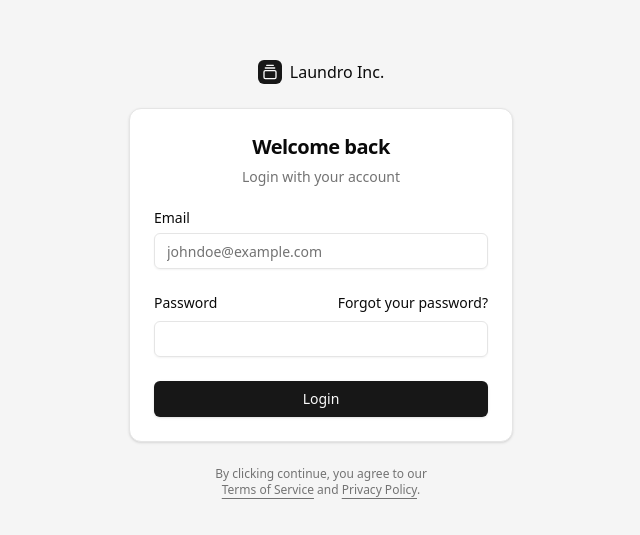
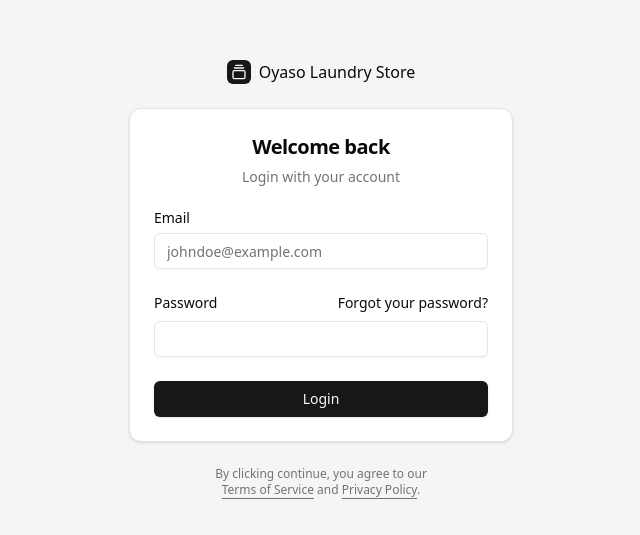
Before and after one commit to jamie-codez/laundo-mart, a React (Vite) app in the folder frontend/: page /login in a window 1280 px wide. Shown: the part 121-656 px from the top of the page, without its empty margins (319-959 px from the left). Built offline with nearby package versions, Linux system fonts and the light colour scheme.

Commit message:
Clean bill of health lock files

```diff
--- a/frontend/src/app/login/login.page.tsx
+++ b/frontend/src/app/login/login.page.tsx
@@ -15,7 +15,7 @@
                          <div className="flex h-6 w-6 items-center justify-center rounded-md bg-primary text-primary-foreground">
                              <GalleryVerticalEnd className="size-4"/>
                          </div>
-                         Laundro Inc.
+                         Oyaso Laundry Store
                      </a>
                      <LoginForm/>
                  </div>
--- a/frontend/src/components/team-switcher.tsx
+++ b/frontend/src/components/team-switcher.tsx
@@ -2,8 +2,7 @@
 
 export function TeamSwitcher() {
     useSidebar()
-  return (
-    <SidebarMenu>
+    return (<SidebarMenu>
             <SidebarMenuItem>
                 <SidebarMenuButton
                     size="lg"
@@ -11,11 +10,10 @@
                 >
                     <div className="grid flex-1 text-left text-sm leading-tight">
                 <span className="truncate font-semibold">
-                  Laundro Inc. Enterprise
+                                           Oyaso Laundry Store
                 </span>
                     </div>
                 </SidebarMenuButton>
             </SidebarMenuItem>
-    </SidebarMenu>
-  )
+        </SidebarMenu>)
 }
```
Lines whose indentation alone changed are shown as unchanged.
